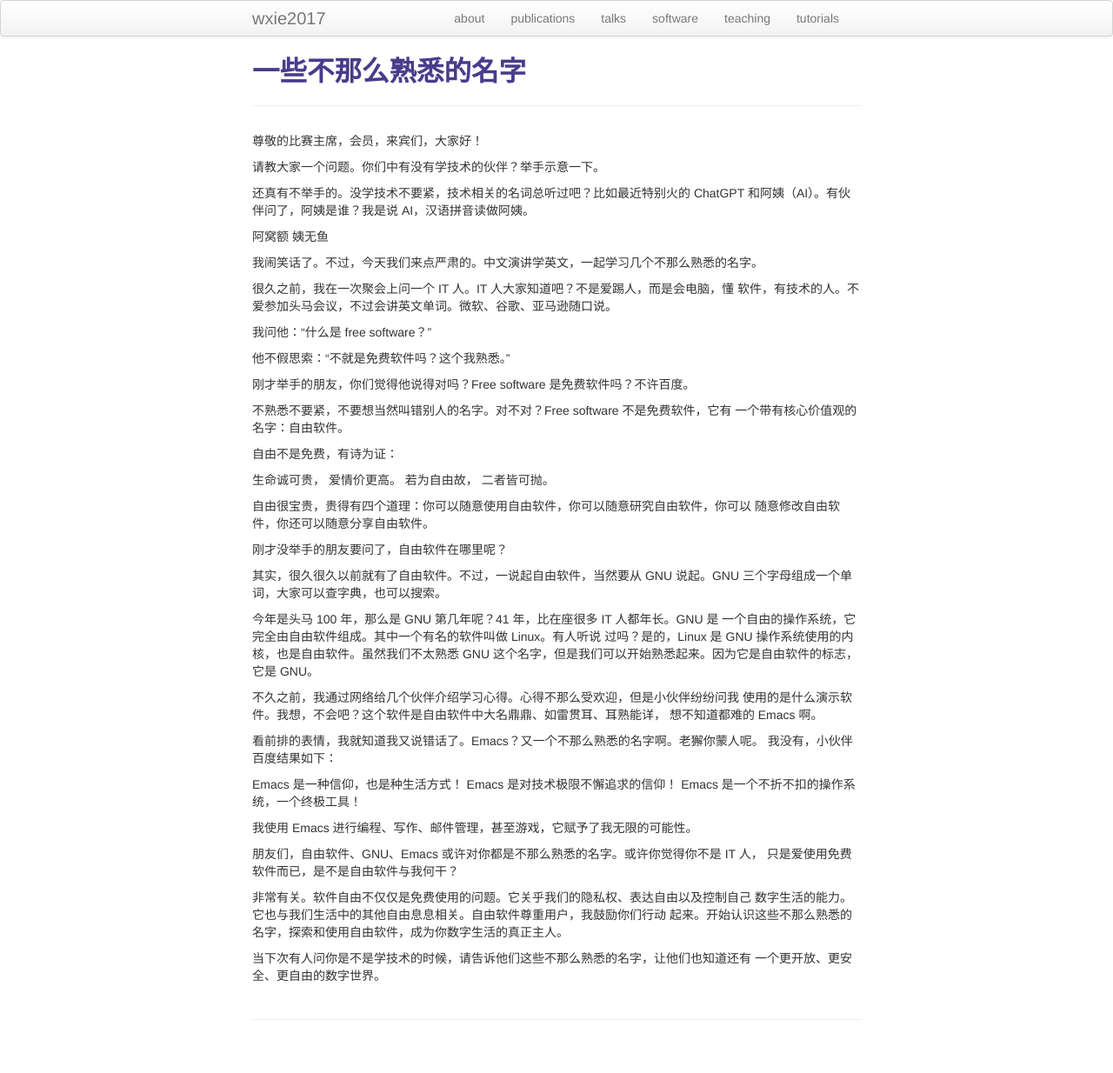
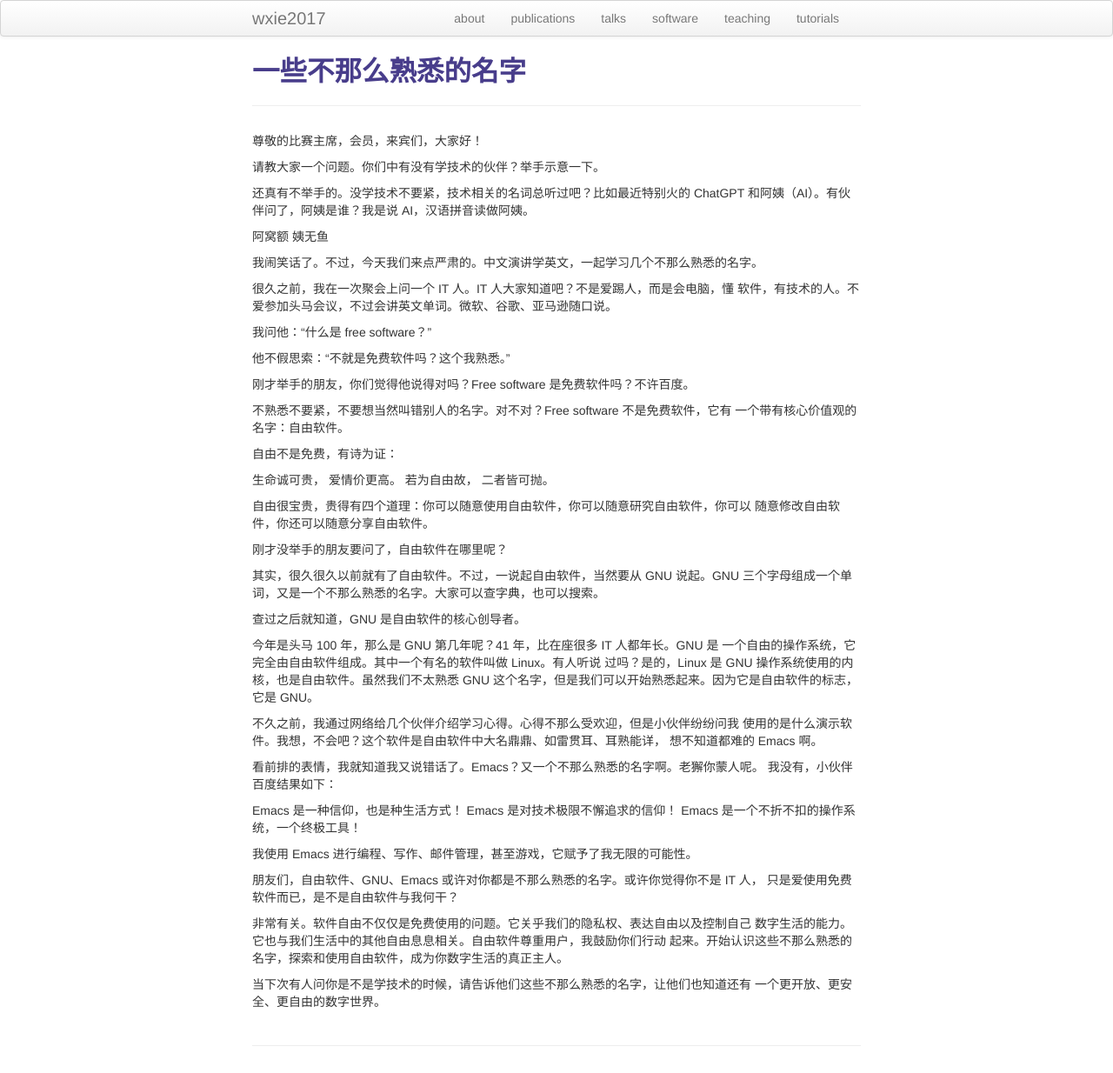
Before and after one commit to wxie2017/wxie2017.github.io, a Jekyll site: the page built from pages/speech/some-unfamiliar-names.md, in a window 1280 px wide. Shown: the whole page at 87% size. Built offline with Jekyll 4.4.1, drawn with Linux system fonts in a browser that asks for light colours; before the commit the page ends 1204 px from its top, so only the background shows below that.

Commit message:
add some transfer

```diff
--- a/pages/speech/some-unfamiliar-names.md
+++ b/pages/speech/some-unfamiliar-names.md
@@ -42,7 +42,9 @@ description: This is a speech I prepare for Yu-Life club Chinese contest.
 刚才没举手的朋友要问了，自由软件在哪里呢？
 
 其实，很久很久以前就有了自由软件。不过，一说起自由软件，当然要从 GNU 说起。GNU
-三个字母组成一个单词，大家可以查字典，也可以搜索。
+三个字母组成一个单词，又是一个不那么熟悉的名字。大家可以查字典，也可以搜索。
+
+查过之后就知道，GNU 是自由软件的核心创导者。
 
 今年是头马 100 年，那么是 GNU 第几年呢？41 年，比在座很多 IT 人都年长。GNU 是
 一个自由的操作系统，它完全由自由软件组成。其中一个有名的软件叫做 Linux。有人听说
```
